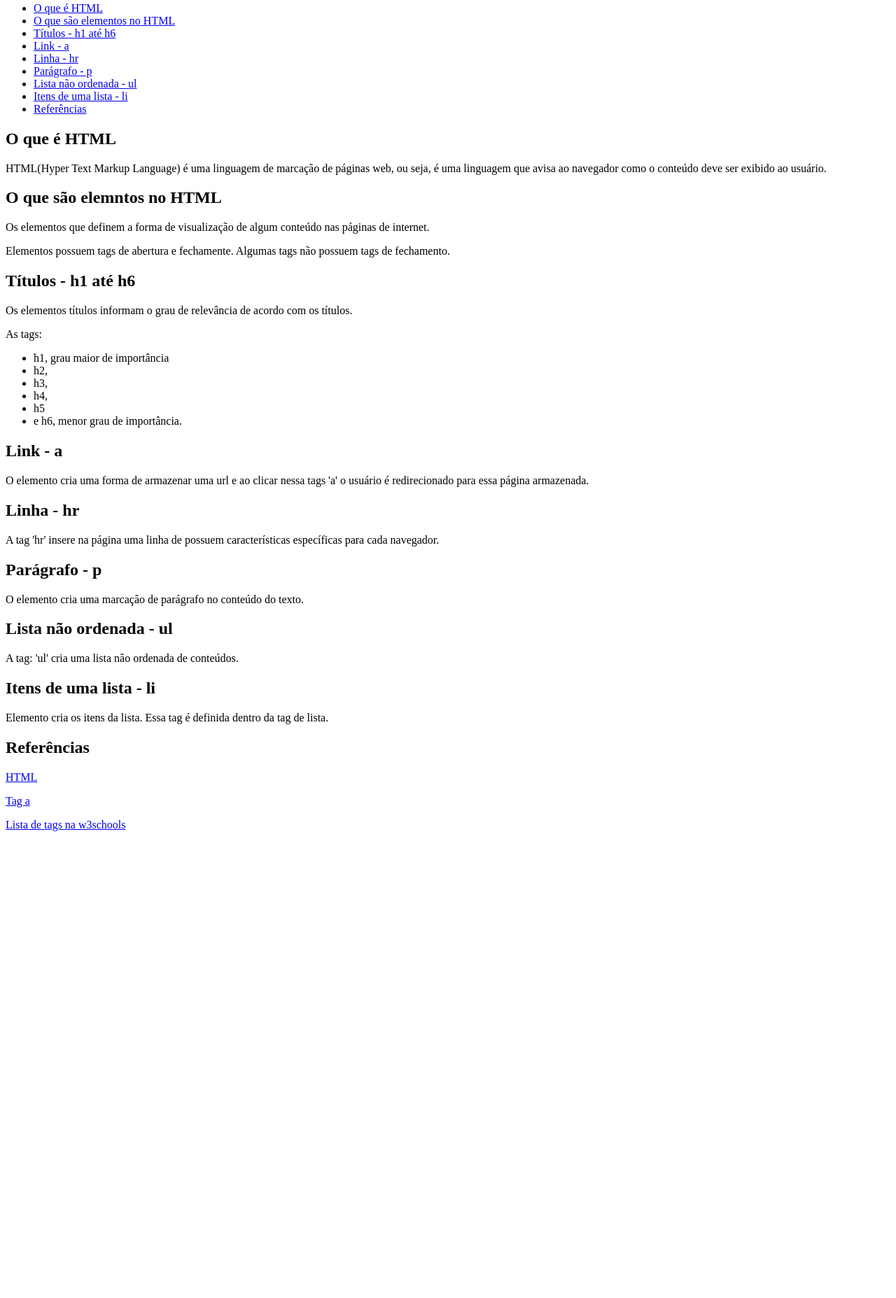
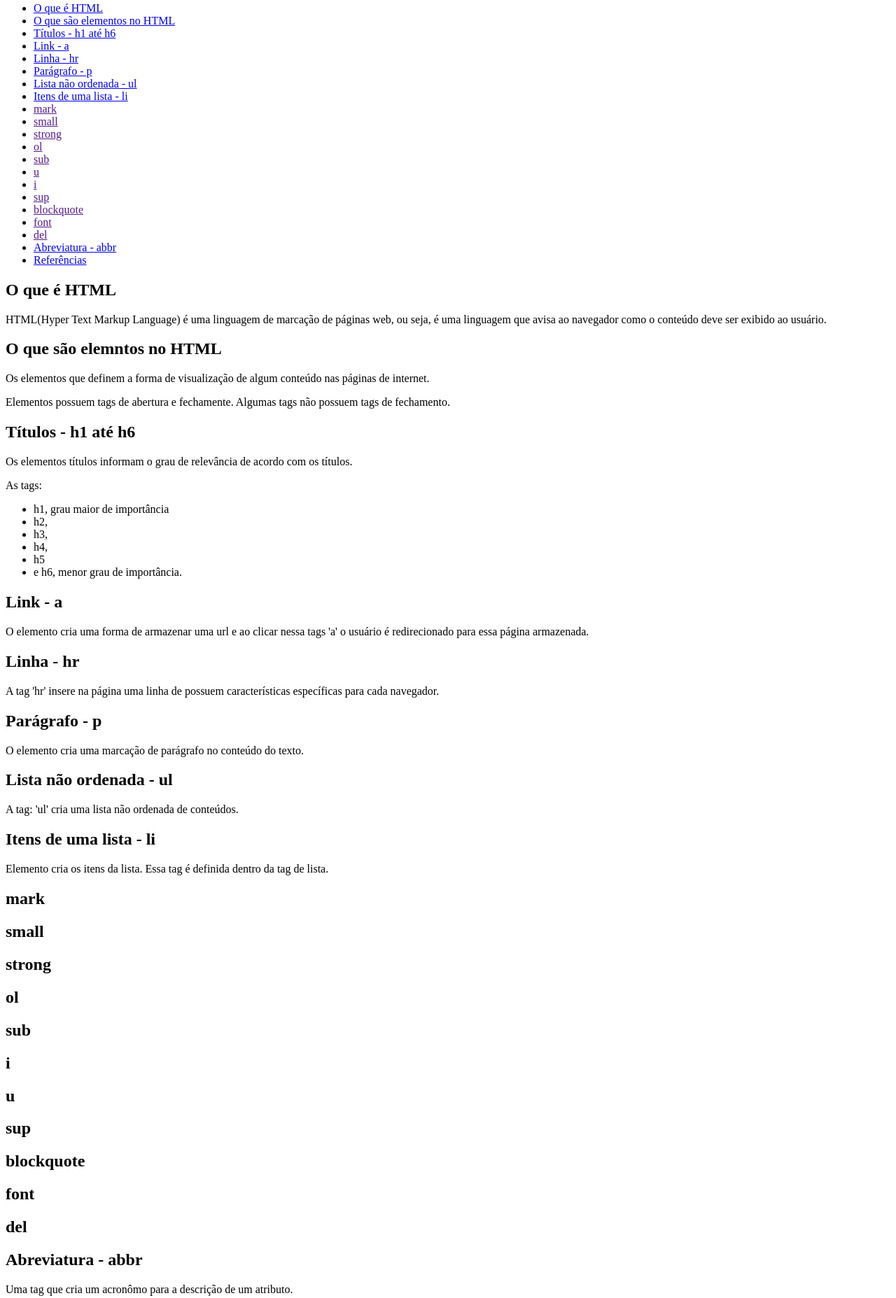
Before and after one commit to DeyvedAntonio/projeto_01, a plain HTML site: page index.html in a window 1280 px wide. Shown: the part 146-2001 px from the top of the page at 70% size. Before the commit the page ends 1350 px from the top, so only its background shows below. Drawn offline with Linux system fonts and the light colour scheme.

Commit message:
feat: adicionar mais tgas HTML.

```diff
--- a/index.html
+++ b/index.html
@@ -18,6 +18,18 @@
         <li><a href="#paragrafo">Parágrafo - p</a></li>
         <li><a href="#lista">Lista não ordenada - ul</a></li>
         <li><a href="#itens">Itens de uma lista - li</a></li>
+        <li><a href="">mark</a></li>
+        <li><a href="">small</a></li>
+        <li><a href="">strong</a></li>
+        <li><a href="">ol</a></li>
+        <li><a href="">sub</a></li>
+        <li><a href="">u</a></li>
+        <li><a href="">i</a></li>
+        <li><a href="">sup</a></li>
+        <li><a href="">blockquote</a></li>
+        <li><a href="">font</a></li>
+        <li><a href="">del</a></li>
+        <li><a href="abbr">Abreviatura - abbr</a></li>
         <li><a href="#ref">Referências</a></li>
     </ul>
     <h2 id="html">O que é HTML</h2>
@@ -48,9 +60,32 @@
     <p>A tag: 'ul' cria uma lista não ordenada de conteúdos.</p>
     <h2 id="itens">Itens de uma lista - li</h2>
     <p>Elemento cria os itens da lista. Essa tag é definida dentro da tag de lista.</p>
+    <h2 id="">mark</h2>
+    <p></p>
+    <h2 id="">small</h2>
+    <p></p>
+    <h2 id="">strong</h2>
+    <p></p>
+    <h2 id="">ol</h2>
+    <p></p>
+    <h2 id="">sub</h2>
+    <p></p>
+    <h2 id="">i</h2>
+    <p></p>
+    <h2 id="">u</h2>
+    <p></p>
+    <h2 id="">sup</h2>
+    <p></p>
+    <h2 id="">blockquote</h2>
+    <p></p>
+    <h2 id="">font</h2>
+    <p></p>
+    <h2 id="">del</h2>
+    <p></p>
+    <h2 id="abbr">Abreviatura - abbr</h2>
+    <p>Uma tag que cria um acronômo para a descrição de um atributo.</p>
     <h2 id="ref">Referências</h2>
     <p><a href="https://www.w3schools.com/html/html_intro.asp">HTML</a></p>
-    <p><a href="https://www.w3schools.com/tags/tag_a.asp">Tag a</a></p>
     <p><a href="https://www.w3schools.com/tags/default.asp">Lista de tags na w3schools</a></p>
 
 </body>
```
